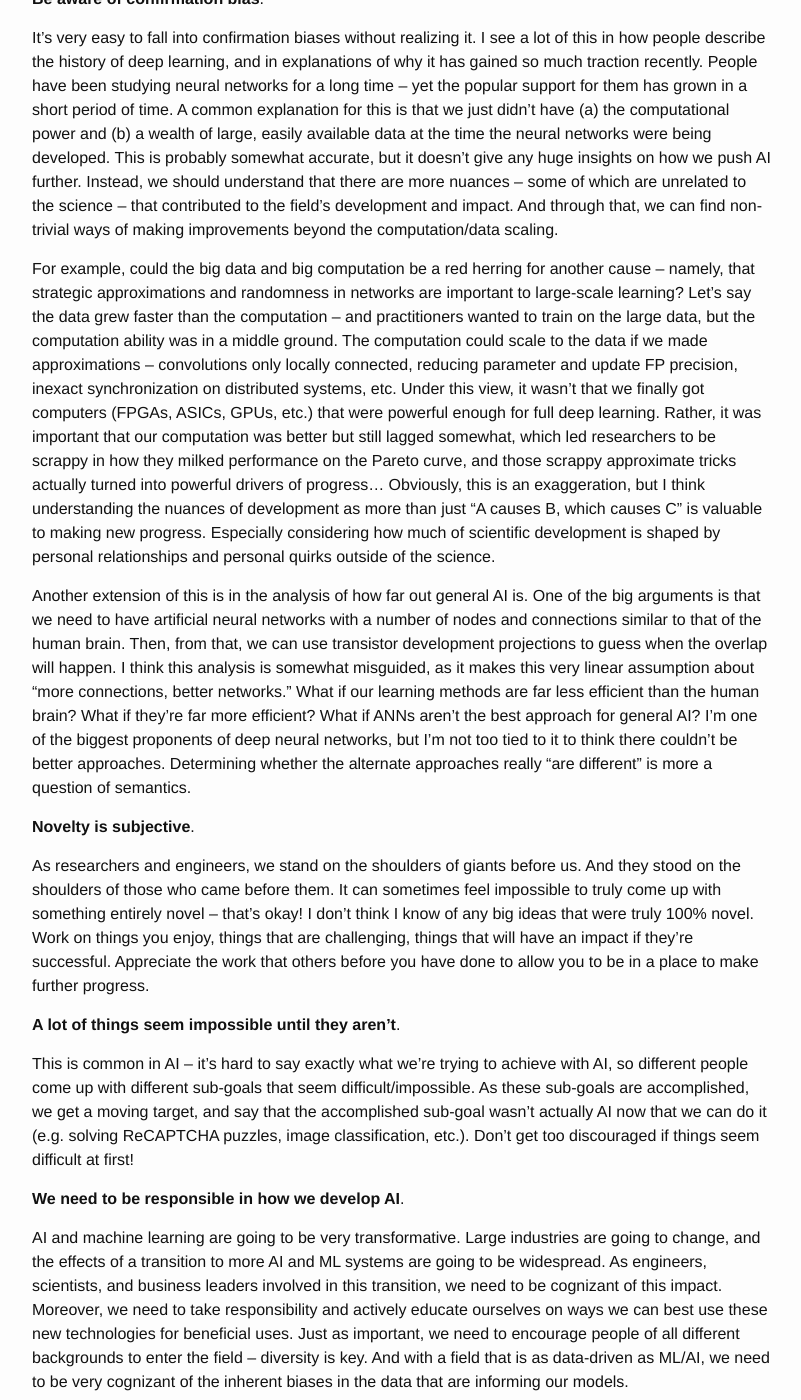
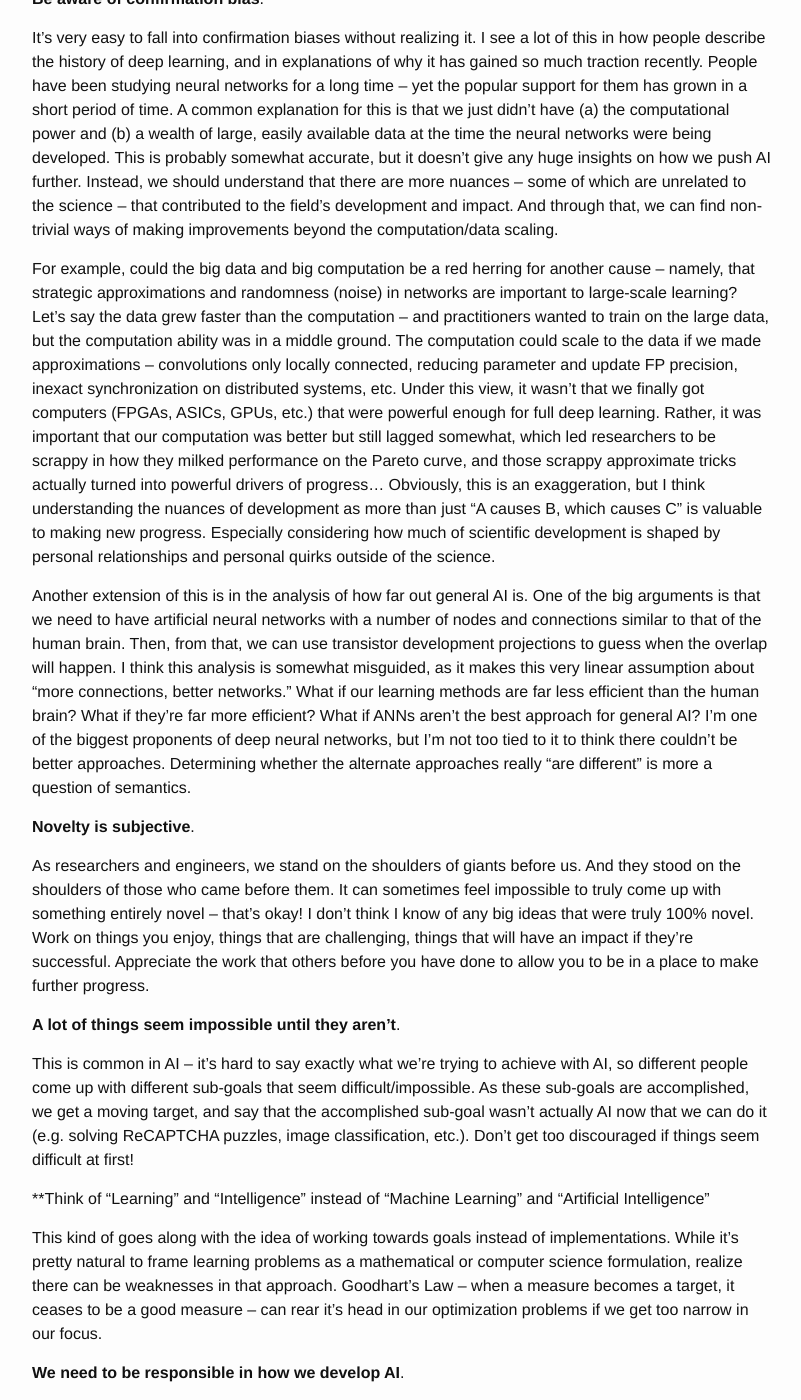
Before and after one commit to mjvogelsong/mjvogelsong.github.io, a Jekyll site: the page built from _posts/2016-07-30-practical-lessons.md, in a window 1280 px wide and 1400 px high, scrolled down 2742 px. Shown: the whole window, without its empty margins (238-1039 px from the left). Built offline with Jekyll 4.4.1, drawn with Linux system fonts in a browser that asks for light colours.

Commit message:
small update to older posts

```diff
--- a/_posts/2016-07-30-practical-lessons.md
+++ b/_posts/2016-07-30-practical-lessons.md
@@ -52,7 +52,7 @@ Let's take a pretty powerful example -- computation. People have been thinking a
 
 It's very easy to fall into confirmation biases without realizing it. I see a lot of this in how people describe the history of deep learning, and in explanations of why it has gained so much traction recently. People have been studying neural networks for a long time -- yet the popular support for them has grown in a short period of time. A common explanation for this is that we just didn't have (a) the computational power and (b) a wealth of large, easily available data at the time the neural networks were being developed. This is probably somewhat accurate, but it doesn't give any huge insights on how we push AI further. Instead, we should understand that there are more nuances -- some of which are unrelated to the science -- that contributed to the field's development and impact. And through that, we can find non-trivial ways of making improvements beyond the computation/data scaling.
 
-For example, could the big data and big computation be a red herring for another cause -- namely, that strategic approximations and randomness in networks are important to large-scale learning? Let's say the data grew faster than the computation -- and practitioners wanted to train on the large data, but the computation ability was in a middle ground. The computation could scale to the data if we made approximations -- convolutions only locally connected, reducing parameter and update FP precision, inexact synchronization on distributed systems, etc. Under this view, it wasn't that we finally got computers (FPGAs, ASICs, GPUs, etc.) that were powerful enough for full deep learning. Rather, it was important that our computation was better but still lagged somewhat, which led researchers to be scrappy in how they milked performance on the Pareto curve, and those scrappy approximate tricks actually turned into powerful drivers of progress... Obviously, this is an exaggeration, but I think understanding the nuances of development as more than just "A causes B, which causes C" is valuable to making new progress. Especially considering how much of scientific development is shaped by personal relationships and personal quirks outside of the science.
+For example, could the big data and big computation be a red herring for another cause -- namely, that strategic approximations and randomness (noise) in networks are important to large-scale learning? Let's say the data grew faster than the computation -- and practitioners wanted to train on the large data, but the computation ability was in a middle ground. The computation could scale to the data if we made approximations -- convolutions only locally connected, reducing parameter and update FP precision, inexact synchronization on distributed systems, etc. Under this view, it wasn't that we finally got computers (FPGAs, ASICs, GPUs, etc.) that were powerful enough for full deep learning. Rather, it was important that our computation was better but still lagged somewhat, which led researchers to be scrappy in how they milked performance on the Pareto curve, and those scrappy approximate tricks actually turned into powerful drivers of progress... Obviously, this is an exaggeration, but I think understanding the nuances of development as more than just "A causes B, which causes C" is valuable to making new progress. Especially considering how much of scientific development is shaped by personal relationships and personal quirks outside of the science.
 
 Another extension of this is in the analysis of how far out general AI is. One of the big arguments is that we need to have artificial neural networks with a number of nodes and connections similar to that of the human brain. Then, from that, we can use transistor development projections to guess when the overlap will happen. I think this analysis is somewhat misguided, as it makes this very linear assumption about "more connections, better networks." What if our learning methods are far less efficient than the human brain? What if they're far more efficient? What if ANNs aren't the best approach for general AI? I'm one of the biggest proponents of deep neural networks, but I'm not too tied to it to think there couldn't be better approaches. Determining whether the alternate approaches really "are different" is more a question of semantics.
 
@@ -64,6 +64,10 @@ As researchers and engineers, we stand on the shoulders of giants before us. And
 
 This is common in AI -- it's hard to say exactly what we're trying to achieve with AI, so different people come up with different sub-goals that seem difficult/impossible. As these sub-goals are accomplished, we get a moving target, and say that the accomplished sub-goal wasn't actually AI now that we can do it (e.g. solving ReCAPTCHA puzzles, image classification, etc.). Don't get too discouraged if things seem difficult at first!
 
+**Think of "Learning" and "Intelligence" instead of "Machine Learning" and "Artificial Intelligence"
+
+This kind of goes along with the idea of working towards goals instead of implementations. While it's pretty natural to frame learning problems as a mathematical or computer science formulation, realize there can be weaknesses in that approach. Goodhart's Law -- when a measure becomes a target, it ceases to be a good measure -- can rear it's head in our optimization problems if we get too narrow in our focus.
+
 **We need to be responsible in how we develop AI**.
 
 AI and machine learning are going to be very transformative. Large industries are going to change, and the effects of a transition to more AI and ML systems are going to be widespread. As engineers, scientists, and business leaders involved in this transition, we need to be cognizant of this impact. Moreover, we need to take responsibility and actively educate ourselves on ways we can best use these new technologies for beneficial uses. Just as important, we need to encourage people of all different backgrounds to enter the field -- diversity is key. And with a field that is as data-driven as ML/AI, we need to be very cognizant of the inherent biases in the data that are informing our models.
```
Also changed, not shown: _posts/2016-08-25-great-links.md (+1 -0 lines).
